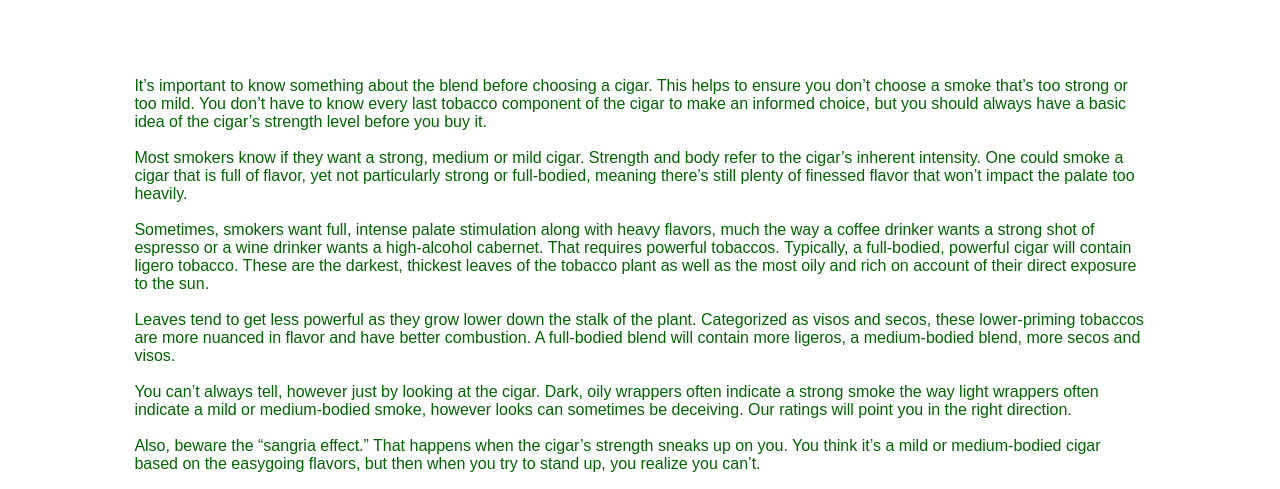
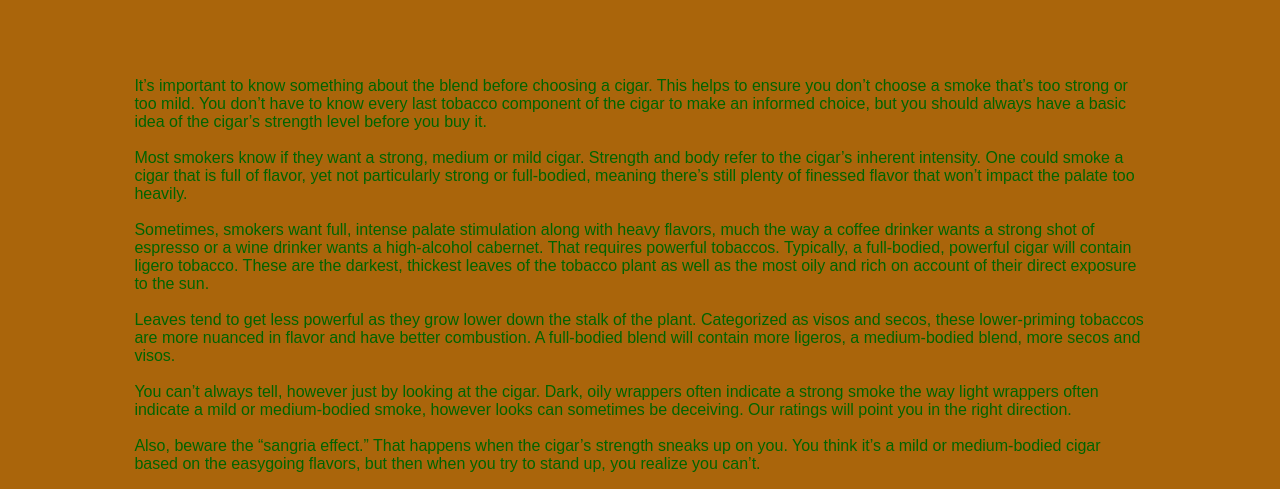
Before and after one commit to camrobinson6/deployment, a website: page index.html in a window 1280 px wide. Shown: the part 555-1044 px from the top of the page. Drawn offline with Linux system fonts and the light colour scheme.

Commit message:
css added

```diff
--- a/styles.css
+++ b/styles.css
@@ -18,6 +18,6 @@ p {
     width: 50%;
   }
 
-  background {
-      color: tan
+  body {
+      background-color: rgb(170, 101, 11);
   }
```
